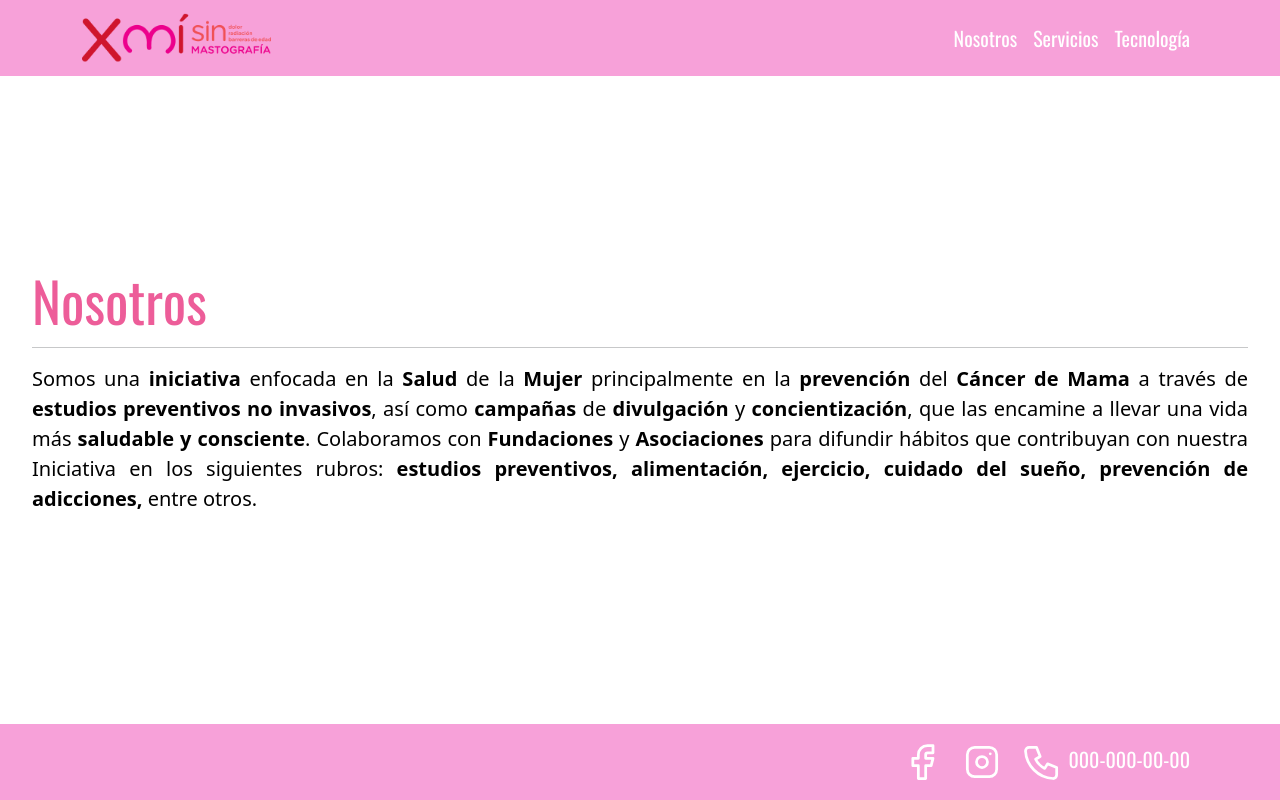
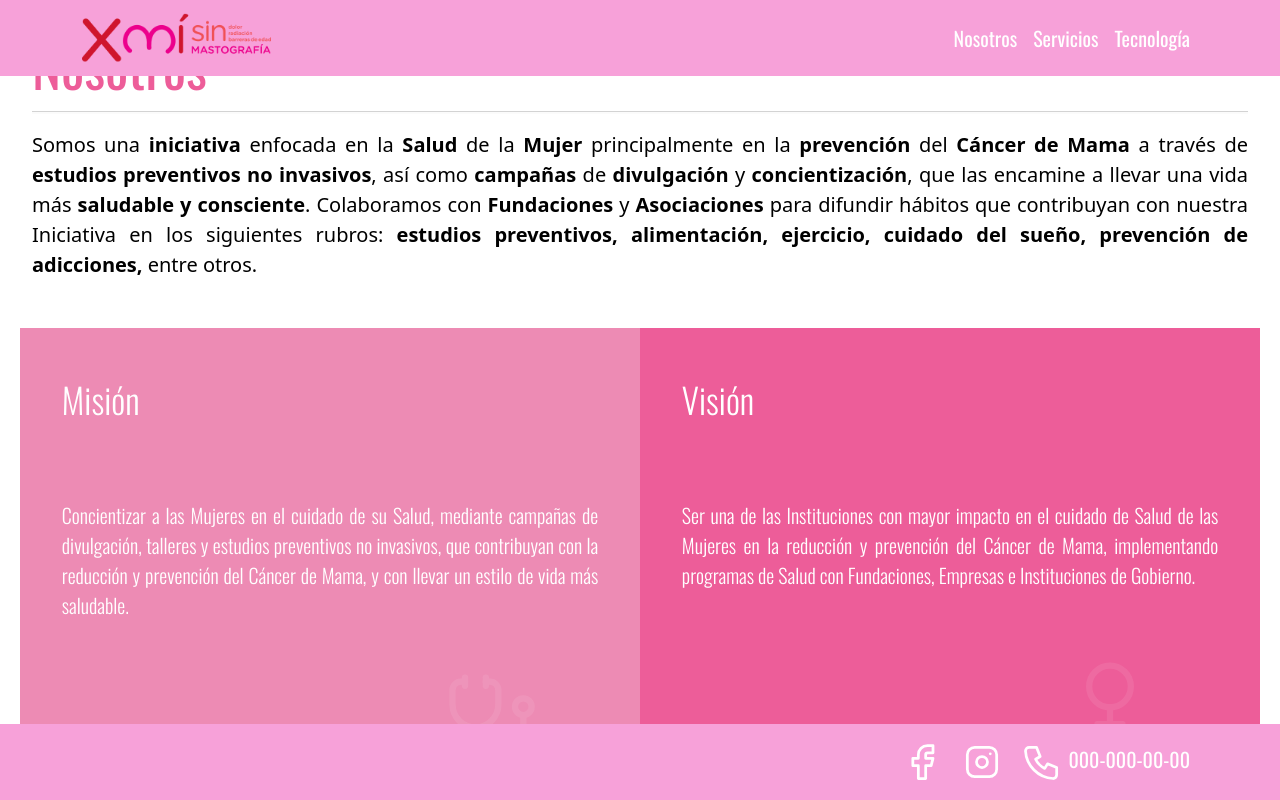
Before and after one commit to ArmandoAlvarezP/XMI, a React (Vite) app: page / in a window 1280 px wide. Built offline with nearby package versions, Linux system fonts and the light colour scheme.

Commit message:
Se agrega misión y visión

```diff
--- a/index.html
+++ b/index.html
@@ -1,5 +1,5 @@
 <!doctype html>
-<html lang="en">
+<html lang="es">
   <head>
     <meta charset="UTF-8" />
     <link rel="icon" type="image/svg+xml" href="/vite.svg" />
--- a/src/App.css
+++ b/src/App.css
@@ -56,6 +56,63 @@ body {
     text-align:justify;
     font-size:20px;
     color:#000000;
+}
+
+.mision {
+  background-color: #ed8bb4;
+}
+
+.mision h3{
+  margin-top: 20px;
+  text-align: start;
+  font-family: "Oswald", arial;
+  color: white;
+  font-size: 35px;
+  font-weight: 100;
+  padding: 5%;
+}
+
+.mision p{
+  font-family: "Oswald", arial;
+  color: white;
+  font-size: 20px;
+  font-weight: 50;
+  text-align: justify;
+  margin-top: 20px;
+  padding: 5%;
+}
+
+.vision {
+  background-color: #ed5d99;
+}
+
+
+.icon_info_box {
+  color: #fff;
+  opacity: .08;
+  margin-left: 25vw;
+}
+
+
+.vision h3 {
+  margin-top: 20px;
+  text-align: start;
+  font-family: "Oswald", arial;
+  color: white;
+  font-size: 35px;
+  font-weight: 100;
+  padding: 5%;
+}
+
+.vision p{
+  font-family: "Oswald", arial;
+  color: white;
+  font-size: 20px;
+  font-weight: 50;
+  margin-top: 20px;
+  margin-bottom: 5%;
+  text-align: justify;
+  padding: 5%;
 }
 
 #mem h3, #mem a, .class_title_mem {
--- a/src/pages/Inicio.jsx
+++ b/src/pages/Inicio.jsx
@@ -4,14 +4,47 @@ export const Inicio = () => {
     <>
         <div id="#nosotros">
             <h1 className="class_title_mem position-relative">Nosotros</h1>
-            <hr />
+            <hr style={{"color": "#555", "background": "#eeee", "height": "3px"}} />
             <p className="class_01_body">
-                Somos una <strong>iniciativa</strong> enfocada en la <strong>Salud</strong> de la <strong>Mujer</strong> principalmente en la <strong>prevención</strong> del <strong>Cáncer de Mama</strong> a través de <strong>estudios preventivos no invasivos</strong>, así como <strong>campañas</strong> de <strong>divulgación</strong> y <strong>concientización</strong>, que las encamine a llevar una vida más <strong>saludable y consciente</strong>.
+                Somos una <strong style={{"fontWeight": "600"}}>iniciativa</strong> enfocada en la <strong>Salud</strong> de la <strong>Mujer</strong> principalmente en la <strong>prevención</strong> del <strong>Cáncer de Mama</strong> a través de <strong>estudios preventivos no invasivos</strong>, así como <strong>campañas</strong> de <strong>divulgación</strong> y <strong>concientización</strong>, que las encamine a llevar una vida más <strong>saludable y consciente</strong>.
 
                 Colaboramos con <strong>Fundaciones</strong> y <strong>Asociaciones</strong> para difundir hábitos que contribuyan con nuestra Iniciativa en los siguientes rubros: <strong>estudios preventivos, alimentación, ejercicio, cuidado del sueño, prevención de adicciones,</strong> entre otros.
             </p>
+        </div>
+        <div className="row mt-5">
+            <div id="mision" className="col-md-6 mision">
+                <h3>Misión</h3>
+                <p>
+                    Concientizar a las Mujeres en el cuidado de su Salud, mediante campañas de divulgación, talleres y estudios preventivos no invasivos, que contribuyan con la reducción y prevención del Cáncer de Mama, y con llevar un estilo de vida más saludable.
+                </p>
+                <i className="icon_info_box">
+                    <svg xmlns="http://www.w3.org/2000/svg" className="icon icon-tabler icon-tabler-stethoscope" width="100" height="100" viewBox="0 0 24 24" strokeWidth="1.5" stroke="#ffffff" fill="none" strokeLinecap="round" strokeLinejoin="round">
+                    <path stroke="none" d="M0 0h24v24H0z" fill="none"/>
+                    <path d="M6 4h-1a2 2 0 0 0 -2 2v3.5h0a5.5 5.5 0 0 0 11 0v-3.5a2 2 0 0 0 -2 -2h-1" />
+                    <path d="M8 15a6 6 0 1 0 12 0v-3" />
+                    <path d="M11 3v2" />
+                    <path d="M6 3v2" />
+                    <path d="M20 10m-2 0a2 2 0 1 0 4 0a2 2 0 1 0 -4 0" />
+                    </svg>
+                </i>
+            </div>
+            <div id="vision" className="col-md-6 vision">
+                <h3>Visión</h3>
+                <p>
+                    Ser una de las Instituciones con mayor impacto en el cuidado de Salud de las Mujeres en la reducción y prevención del Cáncer de Mama, implementando programas de Salud con Fundaciones, Empresas e Instituciones de Gobierno.
 
+                </p>
+                <i className="icon_info_box">
+                <svg xmlns="http://www.w3.org/2000/svg" className="icon icon-tabler icon-tabler-gender-female" width="100" height="100" viewBox="0 0 24 24" strokeWidth="1.5" stroke="#ffffff" fill="none" strokeLinecap="round" strokeLinejoin="round">
+                <path stroke="none" d="M0 0h24v24H0z" fill="none"/>
+                <path d="M12 9m-5 0a5 5 0 1 0 10 0a5 5 0 1 0 -10 0" />
+                <path d="M12 14v7" />
+                <path d="M9 18h6" />
+                </svg>
+                </i>
+            </div>
         </div>
+
     </>
   )
 }
```
